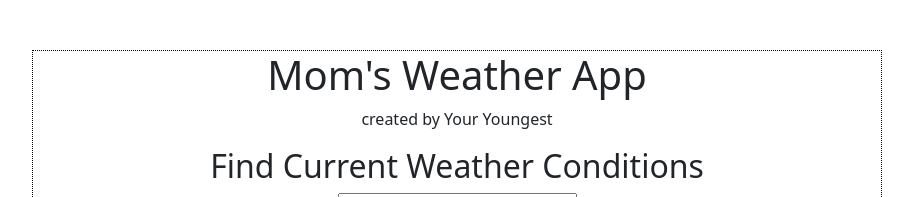
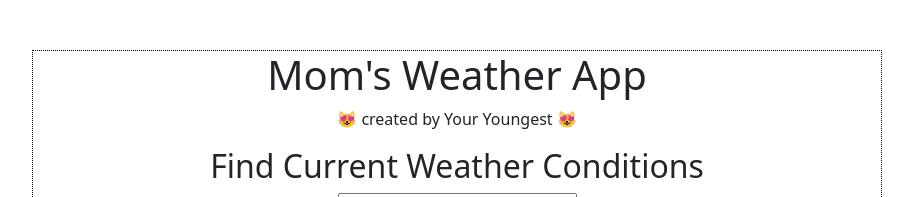
Before and after one commit to amgallo1213/weather_app, a React (Create React App) app: page / in a window 1280 px wide. Shown: the top 197 px of the page, without its empty margins (183-1096 px from the left). Built offline with nearby package versions, Linux system fonts and the light colour scheme.

Commit message:
small changes

```diff
--- a/src/App.js
+++ b/src/App.js
@@ -6,7 +6,7 @@ function App() {
     <div className="App">
 
         <h1>Mom's Weather App</h1>
-        <p>created by Your Youngest</p>
+        <p>&#x1F63B; created by Your Youngest &#x1F63B;</p>
         <main>
           <Forecast />
         </main>
```
